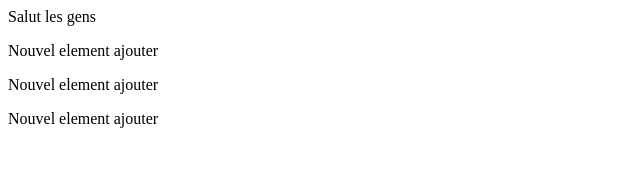
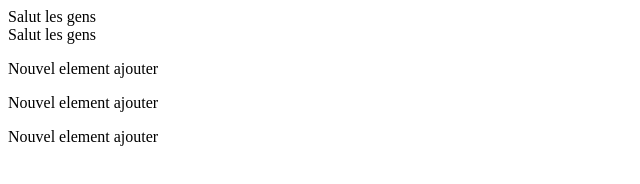
Before and after one commit to HugoBoyer/Statistic_calculator, a plain HTML site: page test.html in a window 1280 px wide. Shown: the whole page, without its empty margins (0-640 px from the left). Drawn offline with Linux system fonts and the light colour scheme.

Commit message:
Ajout d'un Salut les gens

```diff
--- a/test.html
+++ b/test.html
@@ -7,6 +7,7 @@
     <title>Document</title>
 </head>
 <body>
+    Salut les gens
     <div class="container">
 
     </div>
```
